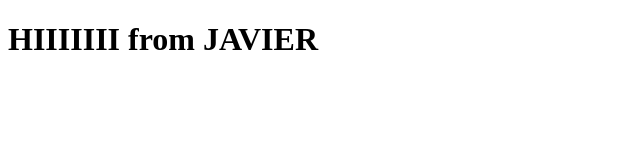
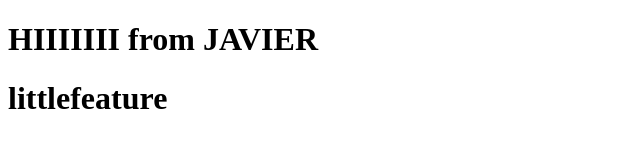
Before and after one commit to jzapata87/bg-generator, a plain HTML site: page index.html in a window 1280 px wide. Shown: the whole page, without its empty margins (0-640 px from the left). Drawn offline with Linux system fonts and the light colour scheme.

Commit message:
little feature

```diff
--- a/index.html
+++ b/index.html
@@ -8,5 +8,6 @@
 </head>
 <body>
   <h1>HIIIIIII from JAVIER</h1>
+  <h1>littlefeature</h1>
 </body>
 </html>
```
